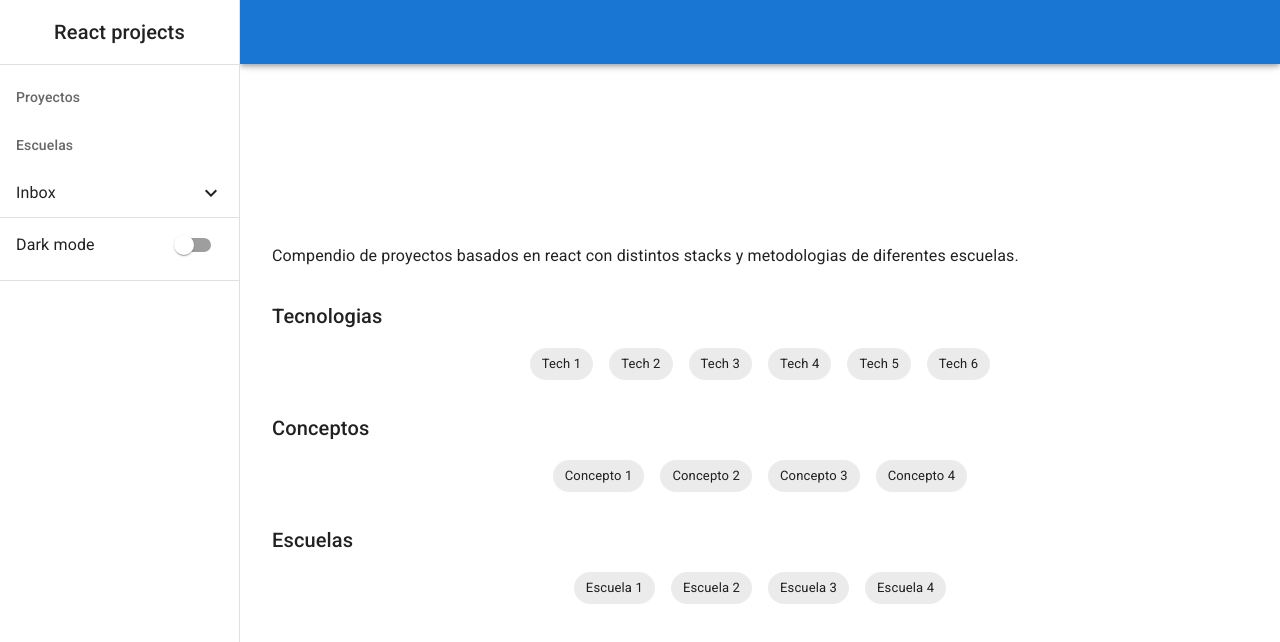
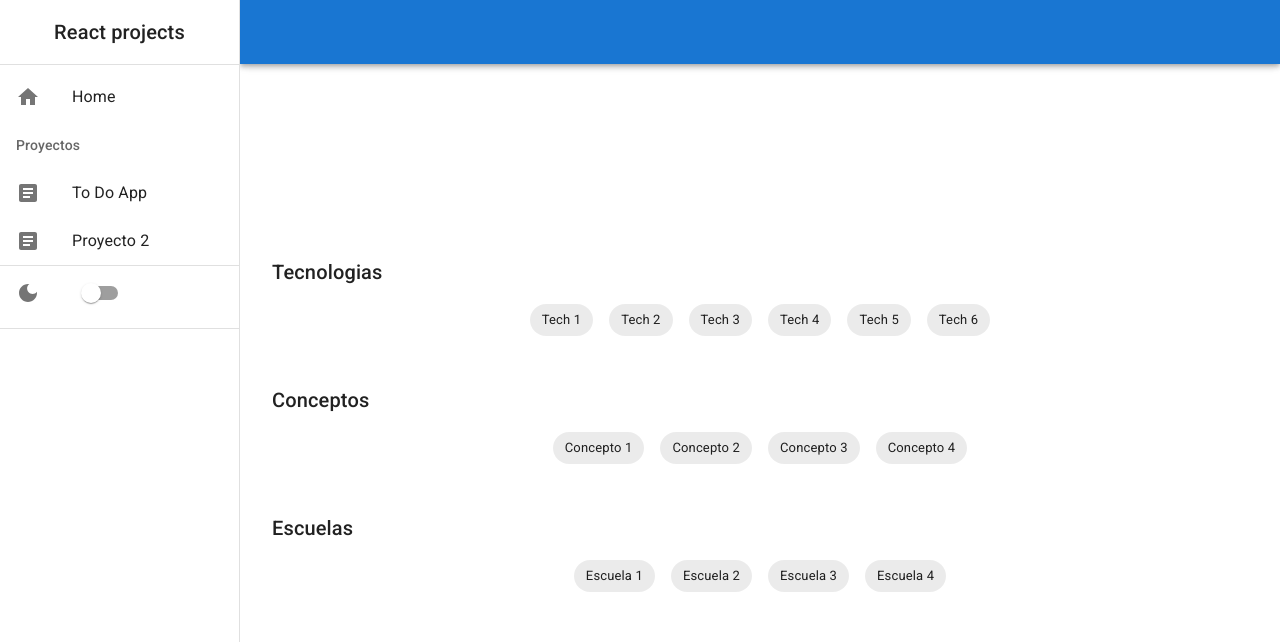
Before and after one commit to ChristopherPinedo/reactjs-projects-1, a React (Create React App) app: page /#/ in a window 1280 px wide. Shown: the top 642 px of the page. Built offline with nearby package versions, Linux system fonts and the light colour scheme.

Commit message:
Agregando Hash routing

```diff
--- a/package.json
+++ b/package.json
@@ -10,13 +10,17 @@
     "@testing-library/jest-dom": "^5.16.2",
     "@testing-library/react": "^12.1.2",
     "@testing-library/user-event": "^13.5.0",
+    "gh-pages": "^4.0.0",
     "react": "^17.0.2",
     "react-dom": "^17.0.2",
     "react-router-dom": "^6.3.0",
     "react-scripts": "5.0.0",
     "web-vitals": "^2.1.4"
   },
+  "homepage": "https://ChristopherPinedo.github.io/reactjs-projects-1",
   "scripts": {
+    "predeploy": "npm run build",
+    "deploy": "gh-pages -d build",
     "start": "react-scripts start",
     "build": "react-scripts build",
     "test": "react-scripts test",
--- a/src/App.js
+++ b/src/App.js
@@ -1,15 +1,10 @@
 import React from 'react';
-import { ThemeProvider, createTheme, styled } from '@mui/material/styles';
+import { ThemeProvider, createTheme } from '@mui/material/styles';
 import ResponsiveDrawer from "./components/ResponsiveDrawer";
-import {
-  CssBaseline,
-  Grid,
-  Container,
-  Box,
-  Button,
-  Typography,
-  Chip,
-  } from '@mui/material/';
+import { CssBaseline } from '@mui/material/';
+  import { HashRouter, Route, Routes } from 'react-router-dom';
+import Home from './pages/Home';
+import ToDoApp from './pages/ToDoApp';
 
 function App() {
 
@@ -24,65 +19,21 @@ function App() {
   return (
     <ThemeProvider theme={darkTheme}>
       <CssBaseline />
-      <ResponsiveDrawer mode={mode} setMode={setMode}>
-        <Box sx={{
-          bgcolor: "background.default",
-          minHeight: "90%",
-          display: 'flex',
-          flexDirection: 'column',
-          justifyContent: 'center',
-          gap: 4,
-          padding: 4,
-        }}>
-          <Typography variant="p">
-            Compendio de proyectos basados en react con distintos stacks y metodologias de diferentes escuelas.
-          </Typography>
-          <Box sx={{width: "100%"}}>
-            <Typography variant="h6" mb={2}>Tecnologias</Typography>
-            <Box sx={{
-              display: "flex",
-              flexWrap: "wrap",
-              gap: 2,
-              justifyContent: 'center',
-            }}>
-              <Chip label="Tech 1"/>
-              <Chip label="Tech 2"/>
-              <Chip label="Tech 3"/>
-              <Chip label="Tech 4"/>
-              <Chip label="Tech 5"/>
-              <Chip label="Tech 6"/>
-            </Box>
-          </Box>
-          <Box width="100%">
-            <Typography variant="h6" mb={2}>Conceptos</Typography>
-            <Box sx={{
-              display: "flex",
-              flexWrap: "wrap",
-              gap: 2,
-              justifyContent: "center",
-            }}>
-              <Chip label="Concepto 1"/>
-              <Chip label="Concepto 2"/>
-              <Chip label="Concepto 3"/>
-              <Chip label="Concepto 4"/>
-            </Box>
-          </Box>
-          <Box width="100%">
-            <Typography variant="h6" mb={2}>Escuelas</Typography>
-            <Box sx={{
-              display: "flex",
-              flexWrap: "wrap",
-              gap: 2,
-              justifyContent: "center",
-            }}>
-              <Chip label="Escuela 1"/>
-              <Chip label="Escuela 2"/>
-              <Chip label="Escuela 3"/>
-              <Chip label="Escuela 4"/>
-            </Box>
-          </Box>
-        </Box>
-      </ResponsiveDrawer>
+      <HashRouter>
+        <Routes>
+          <Route path="*" element={
+            <ResponsiveDrawer mode={mode} setMode={setMode}>
+              <Routes>
+                <Route exact path="/" element={<Home/>} />
+                <Route path="/todoapp" element={<ToDoApp/>} />
+              </Routes>
+            </ResponsiveDrawer>
+          } />
+        </Routes>
+        {/* <ResponsiveDrawer mode={mode} setMode={setMode}>
+          <Home/>
+        </ResponsiveDrawer> */}
+      </HashRouter>
     </ThemeProvider>
   )
 }
--- /dev/null
+++ b/src/assets/navigation.js
@@ -0,0 +1,20 @@
+const navigation = [
+  {
+    title: "Proyectos",
+    route: "/proyectos",
+    content: [
+      {
+        title: "To Do App",
+        route:"/todoapp",
+        description: "Lorem ipsum Proyecto 1",
+      },
+      {
+        title: "Proyecto 2",
+        route:"/proyecto-2",
+        description: "Lorem ipsum Proyecto 2",
+      },
+    ]
+  }
+];
+
+export default navigation
--- a/src/assets/projectsData.js
+++ /dev/null
@@ -1,8 +0,0 @@
-const navigation = [
-  {
-    titulo: "Proyectos",
-    ruta: "/proyectos",
-  }
-];
-
-export default navigation
--- a/src/components/ResponsiveDrawer.js
+++ b/src/components/ResponsiveDrawer.js
@@ -4,21 +4,24 @@ import Box from '@mui/material/Box';
 // import CssBaseline from '@mui/material/CssBaseline';
 import Divider from '@mui/material/Divider';
 import Drawer from '@mui/material/Drawer';
-import IconButton from '@mui/material/IconButton';
-import InboxIcon from '@mui/icons-material/MoveToInbox';
 import List from '@mui/material/List';
 import ListItem from '@mui/material/ListItem';
 import ListItemButton from '@mui/material/ListItemButton';
 import ListItemIcon from '@mui/material/ListItemIcon';
 import ListItemText from '@mui/material/ListItemText';
-import MailIcon from '@mui/icons-material/Mail';
-import MenuIcon from '@mui/icons-material/Menu';
 import Toolbar from '@mui/material/Toolbar';
 import Typography from '@mui/material/Typography';
-import { BrowserRouter, Routes, Route } from 'react-router-dom';
-import {LogoDev, LightMode, StarBorder, ExpandLess, ExpandMore} from '@mui/icons-material';
-import projectsData from '../assets/projectsData';
 import { Collapse, ListSubheader, Switch } from '@mui/material';
+
+import IconButton from '@mui/material/IconButton';
+import MenuIcon from '@mui/icons-material/Menu';
+import HomeIcon from '@mui/icons-material/Home';
+import ArticleIcon from '@mui/icons-material/Article';
+import DarkModeIcon from '@mui/icons-material/DarkMode';
+
+import { Link as RouterLink } from 'react-router-dom';
+
+import navigation from '../assets/navigation';
 
 const drawerWidth = 240;
 
@@ -35,7 +38,6 @@ function ResponsiveDrawer(props) {
     setOpen(!open);
   }
 
-  console.log(projectsData.map(ele => console.log(ele)))
 
   const drawer = (
     <div>
@@ -45,14 +47,34 @@ function ResponsiveDrawer(props) {
       <Divider />
       <List>
           {
-            projectsData.map((element, index) => {
-              return(
-              <ListSubheader Key={index}>{element.titulo}</ListSubheader>
-              )
-            })
+            <>
+              <ListItemButton component={RouterLink} to="/" >
+                <ListItemIcon> <HomeIcon/> </ListItemIcon>
+                <ListItemText primary="Home" />
+              </ListItemButton>
+              {
+                navigation.map((element, index) => {
+                  return(
+                    <>
+                      <ListSubheader key={index} >{element.title}</ListSubheader>
+                      {element.content.map((element1, index1) => {
+                        return (
+                          <>
+                            <ListItemButton key={index1} component={RouterLink} to={element1.route} >
+                              <ListItemIcon> <ArticleIcon/> </ListItemIcon>
+                              <ListItemText primary={element1.title} />
+                            </ListItemButton>
+                          </>
+                        )
+                      })}
+                    </>
+                  )
+                })
+              }
+            </>
           }
         {/* ///////////////////////////////////////// */}
-          <ListSubheader>
+          {/* <ListSubheader>
             Escuelas
           </ListSubheader>
           <ListItemButton onClick={handleClick}>
@@ -65,11 +87,11 @@ function ResponsiveDrawer(props) {
                 <ListItemText primary="Starred" />
               </ListItemButton>
             </List>
-          </Collapse>
+          </Collapse> */}
+          {/* ///////////////////////////////////////// */}
           <Divider />
-          {/* ///////////////////////////////////////// */}
           <ListItem>
-            <ListItemText primary="Dark mode"/>
+            <ListItemIcon> <DarkModeIcon/> </ListItemIcon>
             <Switch onChange={event => props.setMode(props.mode === "light" ? "dark" : "light")} />
           </ListItem>
       </List>
@@ -110,7 +132,7 @@ function ResponsiveDrawer(props) {
       </AppBar>
       <Box
         component="nav"
-        sx={{ width: { sm: drawerWidth }, flexShrink: { sm: 0 } }}
+        sx={{ width: { sm: drawerWidth}, flexShrink: { sm: 0 } }}
         aria-label="mailbox folders"
       >
         {/* The implementation can be swapped with js to avoid SEO duplication of links. */}
--- /dev/null
+++ b/src/pages/Home/index.js
@@ -0,0 +1,66 @@
+import { Box, Chip, Typography } from '@mui/material'
+import React from 'react'
+
+function Home() {
+  return (
+    <Box sx={{
+      bgcolor: "background.default",
+      minHeight: "90%",
+      display: 'flex',
+      flexDirection: 'column',
+      justifyContent: 'center',
+      gap: 6,
+      padding: 4,
+    }}>
+      {/* <Typography variant="p">
+        Compendio de proyectos basados en react con distintos stacks y metodologias de diferentes escuelas.
+      </Typography> */}
+      <Box sx={{width: "100%"}}>
+        <Typography variant="h6" mb={2}>Tecnologias</Typography>
+        <Box sx={{
+          display: "flex",
+          flexWrap: "wrap",
+          gap: 2,
+          justifyContent: 'center',
+        }}>
+          <Chip label="Tech 1"/>
+          <Chip label="Tech 2"/>
+          <Chip label="Tech 3"/>
+          <Chip label="Tech 4"/>
+          <Chip label="Tech 5"/>
+          <Chip label="Tech 6"/>
+        </Box>
+      </Box>
+      <Box width="100%">
+        <Typography variant="h6" mb={2}>Conceptos</Typography>
+        <Box sx={{
+          display: "flex",
+          flexWrap: "wrap",
+          gap: 2,
+          justifyContent: "center",
+        }}>
+          <Chip label="Concepto 1"/>
+          <Chip label="Concepto 2"/>
+          <Chip label="Concepto 3"/>
+          <Chip label="Concepto 4"/>
+        </Box>
+      </Box>
+      <Box width="100%">
+        <Typography variant="h6" mb={2}>Escuelas</Typography>
+        <Box sx={{
+          display: "flex",
+          flexWrap: "wrap",
+          gap: 2,
+          justifyContent: "center",
+        }}>
+          <Chip label="Escuela 1"/>
+          <Chip label="Escuela 2"/>
+          <Chip label="Escuela 3"/>
+          <Chip label="Escuela 4"/>
+        </Box>
+      </Box>
+    </Box>
+  )
+}
+
+export default Home
--- /dev/null
+++ b/src/pages/ToDoApp/index.js
@@ -0,0 +1,9 @@
+import React from 'react'
+
+function ToDoApp() {
+  return (
+    <h2>Todo App</h2>
+  )
+}
+
+export default ToDoApp
```
Also changed, not shown: 1 other file (tests, documents, lock files or other folders).
